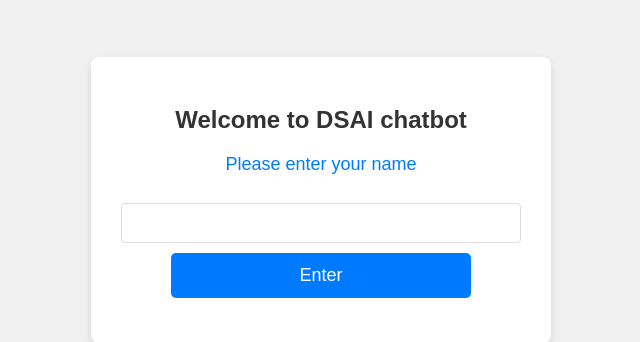
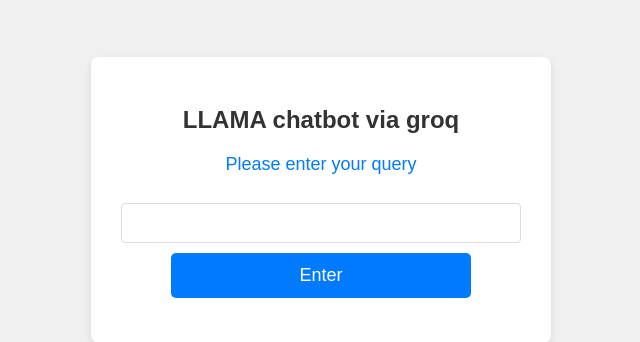
Before and after one commit to Ian-morph/dbss, a Flask app: page / in a window 1280 px wide. Shown: the part 220-562 px from the top of the page, without its empty margins (319-959 px from the left). Run offline with Flask 3, Linux system fonts and the light colour scheme.

Commit message:
Update index.html

```diff
--- a/templates/index.html
+++ b/templates/index.html
@@ -6,9 +6,9 @@
 </head>
 <body>
     <div class="container">
-    <h2>Welcome to DSAI chatbot</h2>
-        <form action="/main" method="post">
-            <p>Please enter your name</p>
+    <h2>LLAMA chatbot via groq</h2>
+        <form action="/llama_reply" method="post">
+            <p>Please enter your query</p>
             <input type="text" name="q">
             <input type="submit" value="Enter">
         </form>
```
